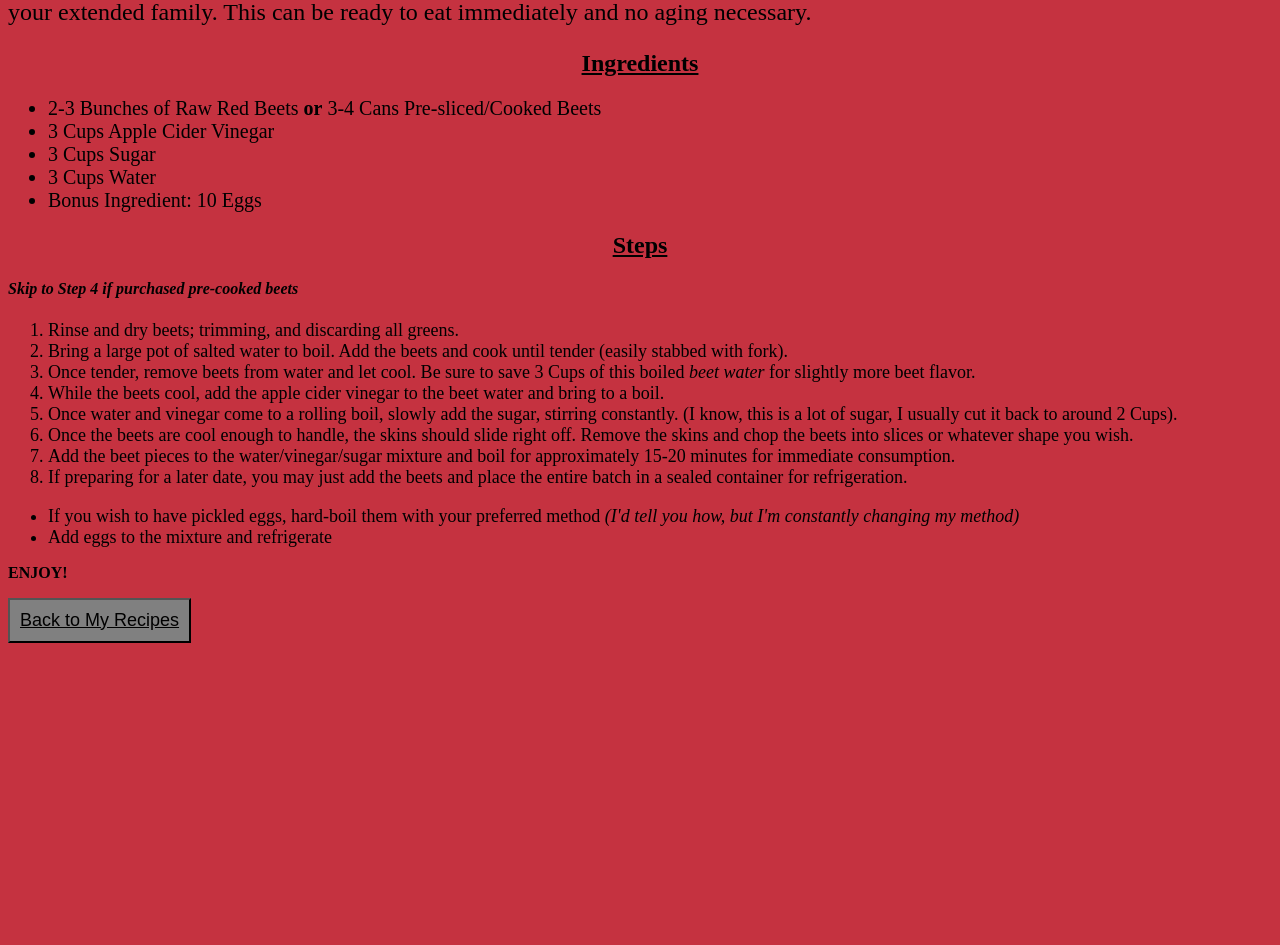
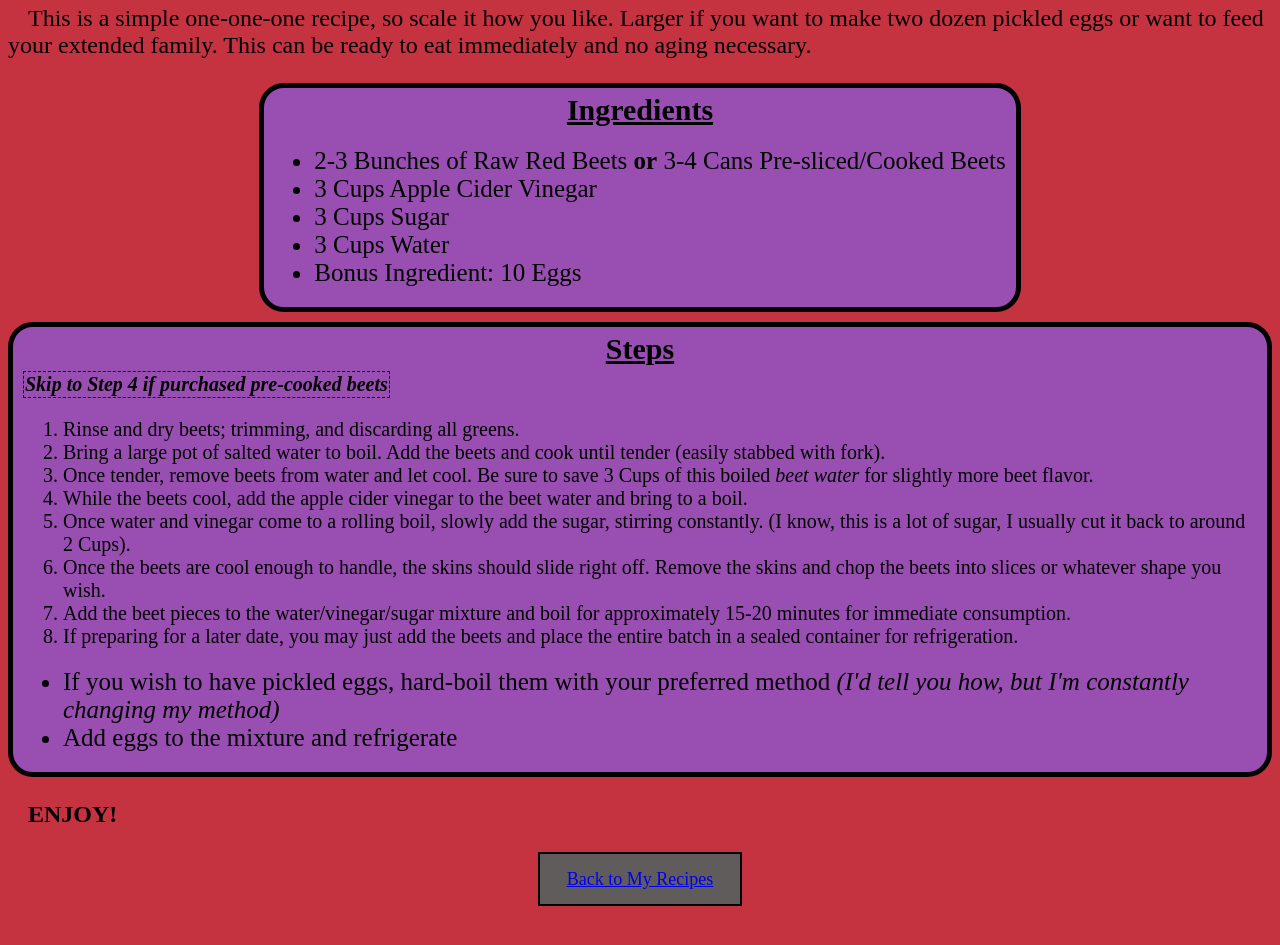
Before and after one commit to Beer-Kramitz/odin-recipes, a plain HTML site: page recipes/pickledbeets.html in a window 1280 px wide. Shown: the part 781-1726 px from the top of the page. Before the commit the page ends 1432 px from the top, so only its background shows below. Drawn offline with Linux system fonts and the light colour scheme.

Commit message:
More Boxes and IDs Add box to taco and beets Additinal classes and IDs to all html Fix button with css Add more styling to homepage

```diff
--- a/recipes/pickledbeets.html
+++ b/recipes/pickledbeets.html
@@ -1,12 +1,15 @@
-<head><link rel="stylesheet" href="styles.css">
-    <style>
-        * {background-color: rgb(197, 50, 64);
-        }</style>
+<!DOCTYPE html>
+<html class="pickledbeets">
+<head>
+    <meta charset="utf-8">
+    <link rel="stylesheet" href="styles.css">
 </head>
+
+<body>
 
 <h1>Pickled Beets (and Pickled Eggs)</h1>
 
-<img src="../images/beeteggs.jpg" alt="red beets and pickled eggs" width="300"/>
+<img src="../images/beeteggs.jpg" alt="red beets and pickled eggs" width="300" class="redbeet"/>
 
 <h2>Description</h2>
     <p class="description">This is a pickled beet recipe passed onto me from my grandmother/mother again that used to pickle them in the summer and "can" dozens of glass jars of them for year round consumption. I was a picky eater growing up, but for some reason I'd eat beets with evertything.  Pro move is to pair them with this <a href="macncheese.html">sharp cheddar mac and cheese</a> recipe. It's only weird until you you do it.
@@ -15,18 +18,18 @@
 
     <p class="description">This is a simple one-one-one recipe, so scale it how you like.  Larger if you want to make two dozen pickled eggs or want to feed your extended family.  This can be ready to eat immediately and no aging necessary.</p>
 
-<h2>Ingredients</h2>
+<div class="ingredients" id="beetingredients"><h2>Ingredients</h2>
 <ul>
     <li>2-3 Bunches of Raw Red Beets <strong>or</strong> 3-4 Cans Pre-sliced/Cooked Beets</li>
     <li>3 Cups Apple Cider Vinegar</li>
     <li>3 Cups Sugar</li>
     <li>3 Cups Water</li>
     <li>Bonus Ingredient: 10 Eggs</li>
-</ul>
+</ul></div>
 
-<h2>Steps</h2>
+<div class="steps" id="beetsteps"><h2>Steps</h2>
 <h4><em>Skip to Step 4 if purchased pre-cooked beets</em></h4>
-<ol class="steps">
+<ol>
     <li>Rinse and dry beets; trimming, and discarding all greens.</li>
     <li>Bring a large pot of salted water to boil. Add the beets and cook until tender (easily stabbed with fork).</li>
     <li>Once tender, remove beets from water and let cool.  Be sure to save 3 Cups of this boiled <em>beet water</em> for slightly more beet flavor.</li>
@@ -36,10 +39,13 @@
     <li>Add the beet pieces to the water/vinegar/sugar mixture and boil for approximately 15-20 minutes for immediate consumption.</li>
     <li>If preparing for a later date, you may just add the beets and place the entire batch in a sealed container for refrigeration.</li>
 </ol>
-<ul>
-    <li class="extra">If you wish to have pickled eggs, hard-boil them with your preferred method <em>(I'd tell you how, but I'm constantly changing my method)</em></li>
-    <li class="extra">Add eggs to the mixture and refrigerate</li>
-</ul>
-<p><strong>ENJOY!</strong></p>
+<ul class="extra">
+    <li>If you wish to have pickled eggs, hard-boil them with your preferred method <em>(I'd tell you how, but I'm constantly changing my method)</em></li>
+    <li>Add eggs to the mixture and refrigerate</li>
+</ul></div>
+<p class="description"><strong>ENJOY!</strong></p>
 
-<button><a href ="../index.html">Back to My Recipes</a></button>
+<div class="button"><a href ="../index.html">Back to My Recipes</a></div>
+
+</body>
+</html>
--- a/recipes/styles.css
+++ b/recipes/styles.css
@@ -1,67 +1,98 @@
-
-
 h1 {
     text-align: center;
     font-size: 50px
+}
+
+.description {
+    font-size: x-large;
+    text-indent: 20px;
+}
+
+ul li {
+    font-size: 25px;
+}
+
+.extra {
+    font-size: 20px;
+}
+
+.button {
+    width: 200px;
+    height: 50px;
+    background-color: rgb(97, 92, 92);
+    color: whitesmoke;
+    font-weight: 200;
+    font-size: large;
+    text-align: center;
+    border: 2px solid black;
+    margin: 0 auto 50px;
+}
+
+.button a {
+    display: block;
+    width: 100%;
+    line-height: 50px;
+}
+
+.button:hover {
+    background-color: black;
+}
+
+h2,
+h3 {
+    text-decoration-line: underline;
+    text-align: center;
+    margin: 5px;
+}
+
+img {
+    display: block;
+    margin: 0 auto;
+    border: 1px solid black;
+    margin-bottom: 25px;
+}
+
+h4 {
+    display: inline-block;
+    border: 1px dashed black;
+    margin: 0px;
+    padding: 1px;
 }
 
 .macncheese {
     background-color: rgb(223, 223, 136);
 }
 
-
-.description {
-    font-size: x-large;
-}
-
-ul li {
-    font-size: 20px;
-}
-
 .steps,
-.extra {
-    font-size: large;
-}
-
-button {
-    padding: 10;
-
-}
-
-button,
-button a {
-    background-color: gray;
-    color: black;
-    font-weight: 200;
-    font-size: large;
-    text-align: center;xdg
-}
-
-button:hover,
-a:hover{
-    background-color: rgb(53, 53, 53);
-}
-
-h2 {
-    text-decoration-line: underline;
-    text-align: center;
-}
-
-.mac {
-    display: block;
-    margin: 0 auto;
-    border: 1px solid black;
-}
-
-.macingredients,
-.macsteps {
-    background-color: rgb(228, 173, 77);
+.ingredients {
     border-radius: 25px;
     width:fit-content;
     border: 5px solid black;
     padding: 0px 10px;
     margin: 0 auto;
     margin-bottom: 10px;
+    font-size: 20px;
+}
 
+#macingredients,
+#macsteps {
+    background-color: rgb(228, 173, 77);
+}
 
+.pickledbeets {
+    background: rgb(197, 50, 64);
 }
+
+#beetingredients,
+#beetsteps {
+    background-color: rgb(153, 78, 178);
+}
+
+.tacos {
+    background-color: rgb(176, 77, 41);
+}
+
+#tacosteps,
+#tacoingredients {
+    background-color: rgb(113, 155, 113);
+}
--- a/styles.css
+++ b/styles.css
@@ -1,14 +1,34 @@
+
 * {
-    background-color: cornflowerblue;
+    background-color: rgb(9, 48, 122);
+    box-sizing: border-box;
+}
+
+.title {
+    display: block;
+    border: 2px solid black;
+    width: fit-content;
+    margin: 0 auto;
+    padding: 10px;
+    background-color: rgb(57, 56, 56);
 }
 
 h1 {
     text-align: center;
     font-size: 60px;
+    color: white;
 }
 
-li,
-button {
+ul {
     font-weight: bold;
     font-size: 30px;
+    text-align: center;
 }
+
+a:link {
+    color: black;
+}
+
+a:visited {
+    color: rgb(112, 23, 23);
+}
```
Also changed, not shown: index.html (+2 -2 lines), recipes/chickentacos.html (+18 -12 lines), recipes/macncheese.html (+5 -4 lines).
